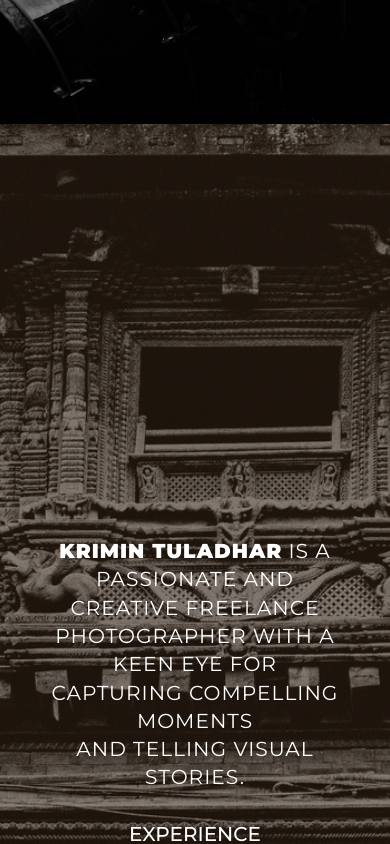
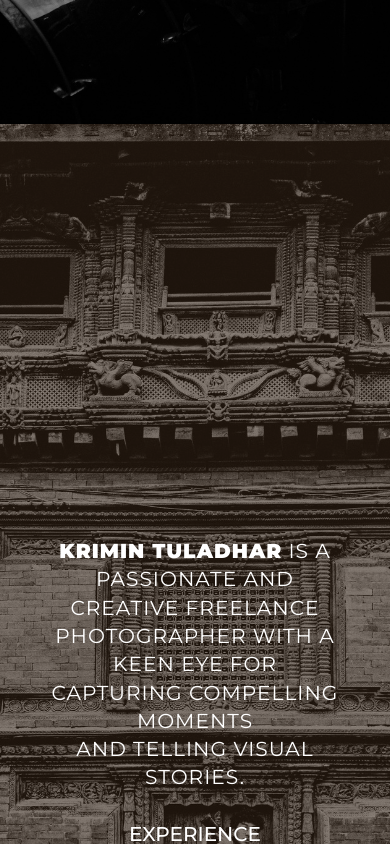
Before and after one commit to trickster1o1/krimin, a React (Create React App) app: page / in a window 390 px wide. Shown: the part 720-1564 px from the top of the page. Built offline with nearby package versions, Linux system fonts and the light colour scheme.

Commit message:
finishing touches

```diff
--- a/src/components/about.jsx
+++ b/src/components/about.jsx
@@ -5,6 +5,7 @@ import { useEffect } from "react";
 export default function About() {
   useEffect(() => {
     let ctx = gsap.context(() => {
+      if (window.innerWidth > 815) {
         gsap.to(".about-cont", {
           scrollTrigger: {
             trigger: ".about-cont",
@@ -15,16 +16,17 @@ export default function About() {
           duration: 0,
           backgroundAttachment: "fixed",
         });
+      }
 
       gsap.from(".about-ani", {
         scrollTrigger: {
-          trigger: '.about-cont',
-          start: 'top 50%'
+          trigger: ".about-cont",
+          start: "top 50%",
         },
         y: 25,
         opacity: 0,
-        stagger: .25,
-        duration: .5,
+        stagger: 0.25,
+        duration: 0.5,
         ease: "power2.inOut",
       });
     });
@@ -42,10 +44,14 @@ export default function About() {
         </p>
         <p className="about-ani">
           <h4>Experience</h4>
-          With 5 years of experience, I am dedicated to providing high-quality,<br /> professionally edited images that exceed client expectations. <br />
+          With 5 years of experience, I am dedicated to providing high-quality,
+          <br /> professionally edited images that exceed client expectations.{" "}
+          <br />
           Specializing in [portrait, landscape, event, or product photography]{" "}
           <br /> I bring a unique blend of artistic vision and technical
-          expertise to  <br />every project.Available for collaborations, event coverage, and <br /> personalized photo shoots.
+          expertise to <br />
+          every project.Available for collaborations, event coverage, and <br />{" "}
+          personalized photo shoots.
         </p>
         <p className="about-ani">
           <h4>HIT ME ON SOCIAL</h4>
--- a/src/index.css
+++ b/src/index.css
@@ -502,6 +502,8 @@ nav {
       font-size: 1.2625rem;
     }.hero-cont span:nth-child(2) {
       font-size: .9rem;
+    }.about-cont {
+      background-attachment: fixed;
     }
 }
 @media only screen and (max-width: 650px) {
```
Lines whose indentation alone changed are shown as unchanged.
